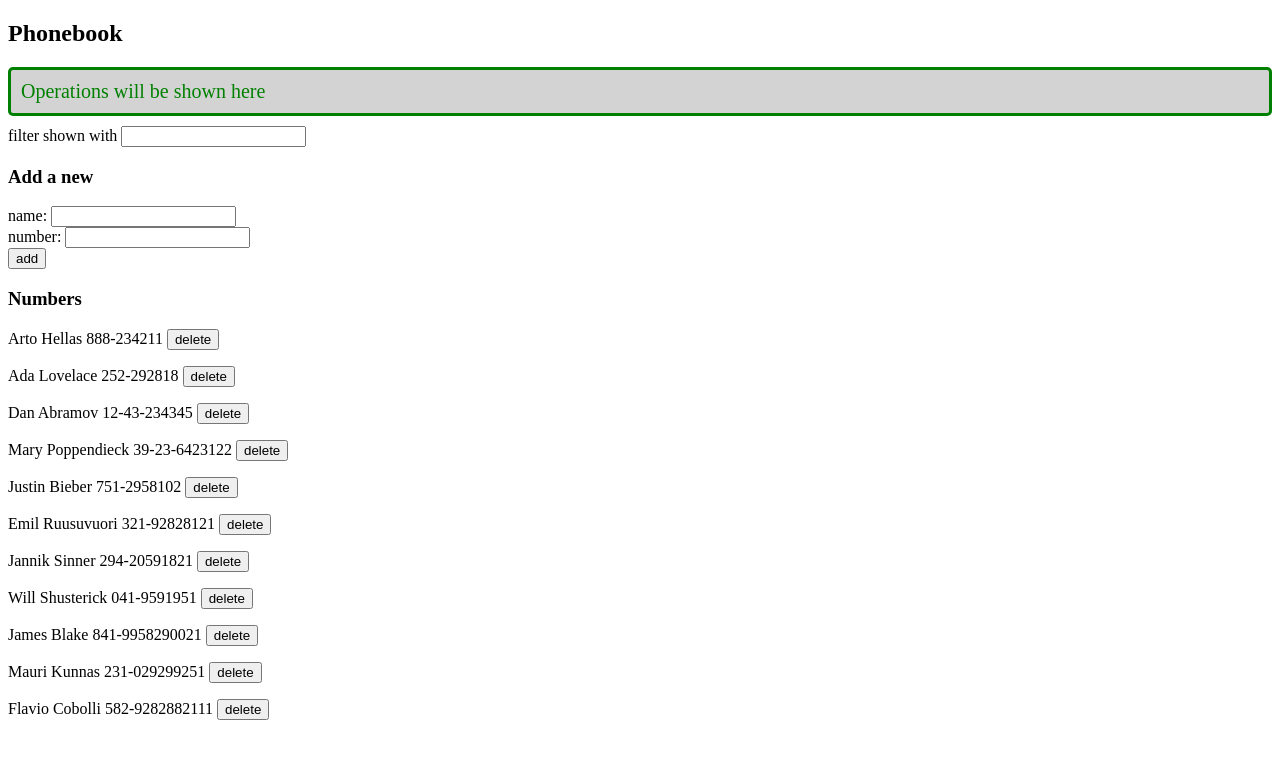
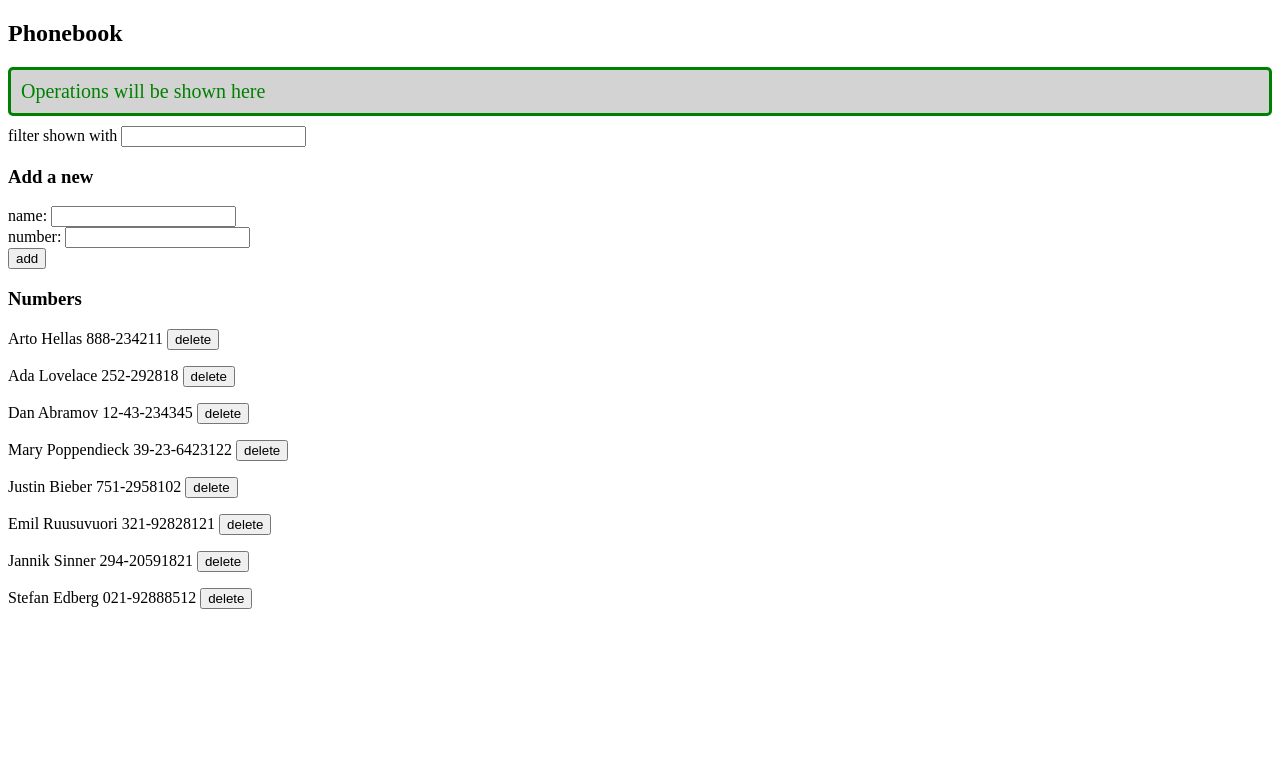
Before and after one commit to TorreEgger/fullstack, a React (Vite) app in the folder osa2/puhelinluettelo/: page / in a window 1280 px wide. Shown: the top 758 px of the page. Built offline with nearby package versions, Linux system fonts and the light colour scheme; data requests are answered from the project's data file.

Commit message:
pieni muutos catchin järjestykseen

```diff
--- a/osa2/puhelinluettelo/db.json
+++ b/osa2/puhelinluettelo/db.json
@@ -36,24 +36,9 @@
       "number": "294-20591821"
     },
     {
-      "id": "aa72",
-      "name": "Will Shusterick",
-      "number": "041-9591951"
-    },
-    {
-      "id": "d3ea",
-      "name": "James Blake",
-      "number": "841-9958290021"
-    },
-    {
-      "id": "f4aa",
-      "name": "Mauri Kunnas",
-      "number": "231-029299251"
-    },
-    {
-      "id": "f458",
-      "name": "Flavio Cobolli",
-      "number": "582-9282882111"
+      "id": "41d5",
+      "name": "Stefan Edberg",
+      "number": "021-92888512"
     }
   ]
 }
--- a/osa2/puhelinluettelo/src/App.jsx
+++ b/osa2/puhelinluettelo/src/App.jsx
@@ -140,11 +140,11 @@ const replace = (parameter) => {
     })
     .catch(error => {
       setMessage(`Information of ${parameter.name} has already been deleted from server`)
-      setPersons(persons.filter(x => x.id !== id))
-      setShow(persons.filter(x => x.id !== id))
       setTimeout(() => {
         setMessage(null)
          }, 5000)
+      setPersons(persons.filter(x => x.id !== id))
+      setShow(persons.filter(x => x.id !== id))
       setNewName('')
       setNewNumber('')
     })
```
